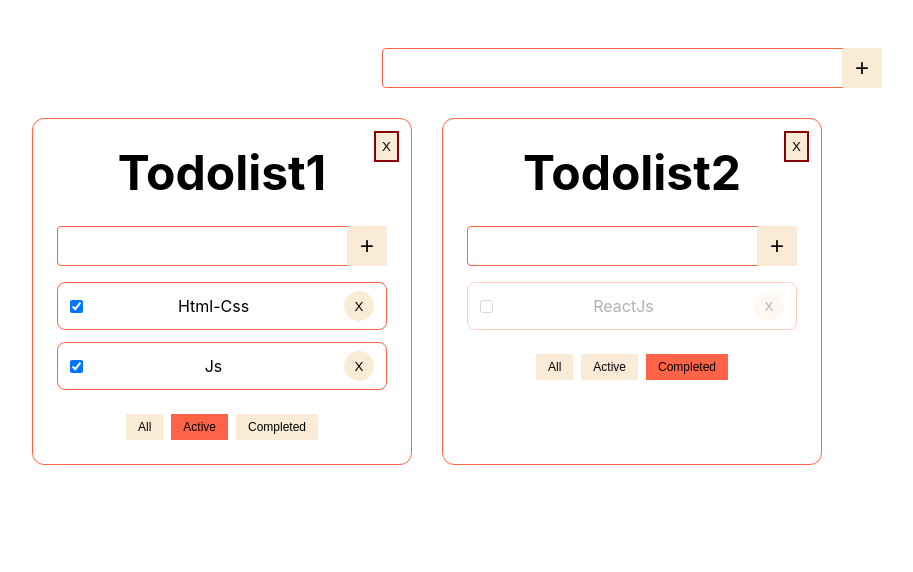
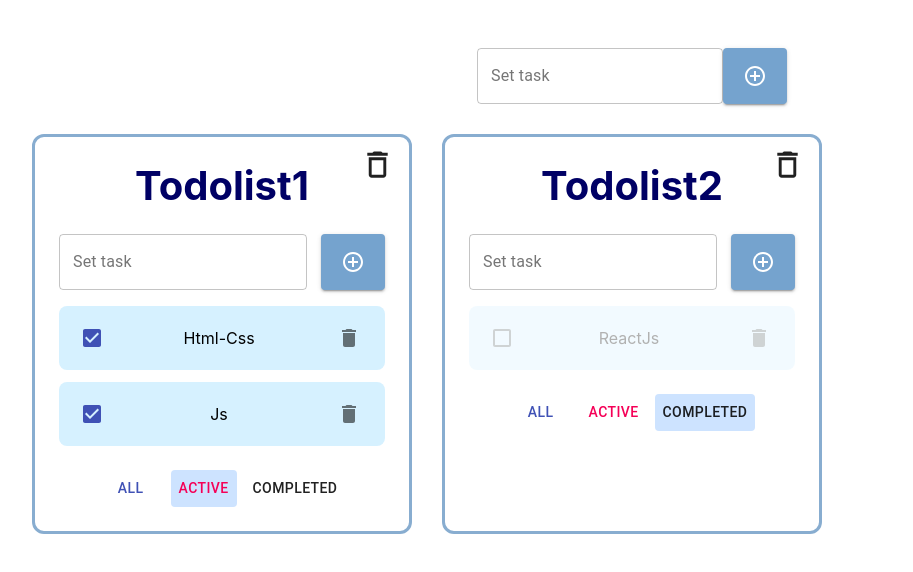
Before and after one commit to mates4352/React-todolist, a React (Create React App) app: page / in a window 1280 px wide. Shown: the top 572 px of the page, without its empty margins (8-921 px from the left). Built offline with nearby package versions, Linux system fonts and the light colour scheme.

Commit message:
Add material-ui

```diff
--- a/package.json
+++ b/package.json
@@ -3,6 +3,9 @@
   "version": "0.1.0",
   "private": true,
   "dependencies": {
+    "@emotion/react": "^11.8.2",
+    "@material-ui/core": "^4.12.3",
+    "@material-ui/icons": "^4.11.2",
     "@testing-library/jest-dom": "^5.16.1",
     "@testing-library/react": "^12.1.2",
     "@testing-library/user-event": "^13.5.0",
--- a/src/App.module.scss
+++ b/src/App.module.scss
@@ -14,6 +14,6 @@
 }
 
 .inputTodolist__size {
-   max-width: 500px;
+   max-width: 310px;
    margin: 0 auto;
 }
--- a/src/App.tsx
+++ b/src/App.tsx
@@ -72,7 +72,6 @@ const App = () => {
     }
   }
 
-
   const changeTitle = (title: string, todolistId: string):void => {
     const todo = todolist.find(el => el.id === todolistId);
     if(todo) {
@@ -107,7 +106,7 @@ const App = () => {
       <InputTodolist addTask={addTodolist} className={s.inputTodolist__size}/>
       <div className={s.app_todolists}>
         {todolist.map(todo => {
-          const [id, tasks, title, filter] = [todo.id, getFitlerTasks(todo), todo.title, todo.filter]
+          const [id, title, filter, tasks] = [todo.id, todo.title, todo.filter, getFitlerTasks(todo)]
           return (
             <Todolist
               key={id}
--- a/src/components/EditModeText/EditModeText.module.scss
+++ b/src/components/EditModeText/EditModeText.module.scss
@@ -8,4 +8,5 @@
    background-color: transparent;
    border: none;
    outline: none;
+   cursor: pointer;
 }
--- a/src/components/EditModeText/EditModeText.tsx
+++ b/src/components/EditModeText/EditModeText.tsx
@@ -2,6 +2,7 @@
 import * as React from 'react';
 import s from './EditModeText.module.scss';
 import {ChangeEvent, useState} from "react";
+import TextField from '@material-ui/core/TextField';
 
 type EditModeTextType = {
   text: string
@@ -19,11 +20,16 @@ export const EditModeText: React.FC<EditModeTextType> = ({text, changeValue}) =>
   return (
     <>
       {!isTextMode &&
-          <input type="text"
-                 value={text}
-                 onBlur={editText}
-                 onChange={changeText}
-                 autoFocus/>
+          <TextField
+              id="outlined-textarea"
+              placeholder="value"
+              value={text}
+              autoFocus
+              multiline
+              variant="outlined"
+              onBlur={editText}
+              onChange={changeText}
+          />
       }
       {isTextMode &&
           <span
--- a/src/components/InputTodolist/InputTodolist.module.scss
+++ b/src/components/InputTodolist/InputTodolist.module.scss
@@ -1,15 +1,17 @@
 .inputTodolist {
    --input_size: 40px;
    position: relative;
+   display: flex;
+   justify-content: space-between;
    margin-bottom: 16px;
 
-   .input {
-      width: 100%;
-      height: var(--input_size);
-      padding: 0 50px 0 12px;
-      border: 1px solid tomato;
-      border-radius: 4px;
-      outline: none;
+   .button {
+      background-color: #75a3ce;
+
+      &:hover {
+         background-color: #6197ca;
+      }
+   }
 }
 
 .error {
@@ -17,24 +19,7 @@
    margin-bottom: 16px;
 
    font-size: 16px;
+   font-weight: 600;
    text-align: left;
    color: red;
 }
-
-   .button {
-      position: absolute;
-      right: 0;
-      top: 0;
-
-      width: var(--input_size);
-      height: var(--input_size);
-
-      font-size: 24px;
-      color: black;
-
-      background-color: antiquewhite;
-      border: none;
-      border-radius: 2px;
-      cursor: pointer;
-   }
-}
--- a/src/components/InputTodolist/InputTodolist.tsx
+++ b/src/components/InputTodolist/InputTodolist.tsx
@@ -1,6 +1,8 @@
-import * as React from 'react';
+import {Button, TextField} from '@material-ui/core';
+import  React, {KeyboardEvent} from 'react';
 import {ChangeEvent, useState} from "react";
 import s from './InputTodolist.module.scss';
+import ControlPointIcon from '@material-ui/icons/ControlPoint';
 
 type inputTodolist = {
   addTask: (value: string) => void
@@ -14,13 +16,13 @@ export const InputTodolist: React.FC<inputTodolist> = ({addTask, className}) =>
     setInputValue(element.currentTarget.value)
   }
 
-  const onKeyUpInput = (key: React.KeyboardEvent<HTMLInputElement>):void => {
+  const onKeyUpInput = (key: KeyboardEvent<HTMLInputElement>):void => {
     if (key.key === "Enter" && key.currentTarget.value !== "") {
       addTask(inputValue)
       setError('')
       setInputValue('')
     } else if (key.key === "Enter" && key.currentTarget.value === "") {
-      setError('Title is required')
+      setError('Value is required')
     }
   }
   const onClinkButton = ():void => {
@@ -29,28 +31,24 @@ export const InputTodolist: React.FC<inputTodolist> = ({addTask, className}) =>
       setError('')
       setInputValue('')
     } else {
-      setError('Title is required')
+      setError('Value is required')
     }
   }
 
   return (
-    <>
-      <div className={`${s.inputTodolist} ${className}`}>
-        <input
-          className={s.input}
-          type="text"
+    <div className={className}>
+      <div className={`${s.inputTodolist}`}>
+        <TextField
+          id="outlined-basic"
+          label="Set task"
+          variant="outlined"
           value={inputValue}
           onChange={onChangeInput}
           onKeyUp={onKeyUpInput}/>
 
-        <button className={s.button}
-                type={"button"}
-                onClick={onClinkButton}>
-          +
-        </button>
-
-        <small className={s.error}>{error}</small>
+        <Button className={s.button} variant="contained" color="secondary" onClick={onClinkButton}><ControlPointIcon/></Button>
       </div>
-    </>
+      <small className={s.error}>{error}</small>
+    </div>
   )
 }
--- a/src/components/Todolist/Todolist.module.scss
+++ b/src/components/Todolist/Todolist.module.scss
@@ -7,27 +7,21 @@
    text-align: center;
 
    border-radius: 12px;
-   border: 1px solid tomato;
+   border: 3px solid #88add0;
 
    .buttonDelete {
       position: absolute;
-      top: 12px;
-      right: 12px;
-
-      padding: 6px;
-
-      background-color: antiquewhite;
-      border: 2px solid darkred;
-      cursor: pointer;
-
-      &:active {
-         border: 1px solid darkred;
-      }
+      top: 0;
+      right: 0;
+      padding: 10px 0;
+      border-radius: 12px;
    }
 
    .title {
       margin-bottom: 24px;
-      font-size: 48px;
+      font-size: 40px;
+      color: #000065;
+      cursor: pointer;
    }
 
    .button {
@@ -54,13 +48,16 @@
    }
 
    .item {
-      display: flex;
+      display: grid;
+      grid-auto-flow: column;
       align-items: center;
       justify-content: space-between;
+      gap: 15px;
       padding: 8px 12px;
 
-      border: 1px solid tomato;
       border-radius: 8px;
+      background-color: #d6f1ff;
+      transition: opacity 300ms ease;
    }
 
    .item_opacity {
@@ -97,6 +94,6 @@
    }
 
    .subitem_button_active {
-      background-color: tomato;
+      background-color: #cde3ff;
    }
 }
--- a/src/components/Todolist/Todolist.tsx
+++ b/src/components/Todolist/Todolist.tsx
@@ -2,6 +2,21 @@ import s from './Todolist.module.scss'
 import React from "react";
 import {InputTodolist} from "../InputTodolist/InputTodolist";
 import {EditModeText} from "../EditModeText/EditModeText";
+import IconButton from '@material-ui/core/IconButton';
+import DeleteIcon from "@material-ui/icons/Delete";
+import {Button, createStyles, makeStyles, Theme} from '@material-ui/core';
+import Checkbox from '@material-ui/core/Checkbox';
+import DeleteOutlineIcon from '@material-ui/icons/DeleteOutline';
+
+const useStyles = makeStyles((theme: Theme) =>
+  createStyles({
+    root: {
+      '& > button': {
+        borderRadius: '6px',
+      },
+    },
+  }),
+);
 
 export type dataTodolistType = {
   id: string
@@ -39,22 +54,27 @@ export const Todolist: React.FC<todolistType> = (
     changeValue,
     changeCheckedTask
   }) => {
+  const classes = useStyles();
 
   const isClassActiveButton = (value: string) => filter === value
-    ? `${s.subitem_button} ${s.subitem_button_active}`
-    : s.subitem_button;
+    ? `${s.subitem_button_active}`
+    : '';
 
-  const addTaskTodolist = (value: string):void => {
+  const addTaskTodolist = (value: string): void => {
     addTask(value, id);
   }
 
-  const changeTodolistTitle = (value: string):void => {
+  const changeTodolistTitle = (value: string): void => {
     changeTitle(value, id)
   }
 
   return (
     <div className={s.todolist}>
-      <button className={s.buttonDelete} onClick={() => removeTodolist(id)}>X</button>
+
+      <Button className={s.buttonDelete} aria-label="Button delete" onClick={() => removeTodolist(id)}>
+        <DeleteOutlineIcon fontSize="large" />
+      </Button>
+
       <h1 className={s.title}><EditModeText text={title} changeValue={changeTodolistTitle}/></h1>
 
       <InputTodolist addTask={addTaskTodolist}/>
@@ -66,16 +86,20 @@ export const Todolist: React.FC<todolistType> = (
             }
             return (
               <li className={!task.isDown ? `${s.item_opacity} ${s.item}` : s.item} key={task.id}>
-                <input type="checkbox"
-                       checked={task.isDown}
-                       onClick={() => changeCheckedTask(task.id, id)}
-                       onKeyUp={key => key.key === "Enter" && changeCheckedTask(task.id, id)}/>
+                <Checkbox
+                  checked={task.isDown}
+                  onClick={() => changeCheckedTask(task.id, id)}
+                  onKeyUp={key => key.key === "Enter" && changeCheckedTask(task.id, id)}
+                  defaultChecked
+                  color="primary"
+                  inputProps={{ 'aria-label': 'secondary checkbox' }}
+                />
 
                 <EditModeText text={task.text} changeValue={changeTodolistTaskValue}/>
 
-                <button className={s.close} onClick={() => removeTask(task.id, id)}>
-                  X
-                </button>
+                <IconButton aria-label="Button delete" onClick={() => removeTask(task.id, id)}>
+                  <DeleteIcon/>
+                </IconButton>
               </li>
             )
           }
@@ -84,24 +108,26 @@ export const Todolist: React.FC<todolistType> = (
 
       <ul className={s.sublist}>
         <li className={s.subitem}>
-          <button className={isClassActiveButton("ALL")}
-                  onClick={() => changeFilter("ALL", id)}>
+          <Button className={isClassActiveButton("ALL")}
+                  onClick={() => changeFilter("ALL", id)}
+                  color="primary">
             All
-          </button>
+          </Button>
         </li>
 
         <li>
-          <button className={isClassActiveButton("ACTIVE")}
-                  onClick={() => changeFilter("ACTIVE", id)}>
+          <Button className={isClassActiveButton("ACTIVE")}
+                  onClick={() => changeFilter("ACTIVE", id)}
+                  color="secondary" >
             Active
-          </button>
+          </Button >
         </li>
 
         <li>
-          <button className={isClassActiveButton("COMPLETED")}
+          <Button className={isClassActiveButton("COMPLETED")}
                   onClick={() => changeFilter("COMPLETED", id)}>
             Completed
-          </button>
+          </Button>
         </li>
       </ul>
     </div>
```
Also changed, not shown: 2 other files (tests, documents, lock files or other folders). Lines whose indentation alone changed are shown as unchanged.
